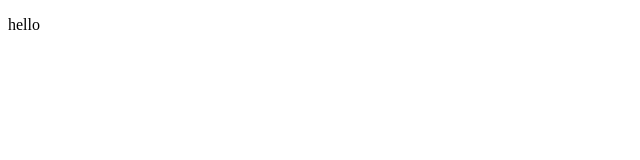
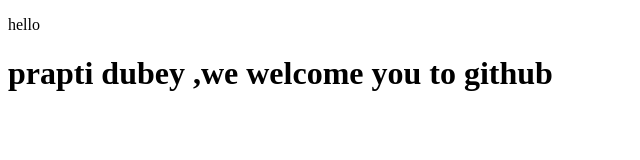
Before and after one commit to Prapti-1203/demo, a plain HTML site: page index.html in a window 1280 px wide. Shown: the whole page, without its empty margins (0-640 px from the left). Drawn offline with Linux system fonts and the light colour scheme.

Commit message:
Update index.html
to see the functionality of pull

```diff
--- a/index.html
+++ b/index.html
@@ -7,5 +7,6 @@
 </head>
 <body>
     <p>hello</p>
+    <h1>prapti dubey ,we welcome you to github</h1>
 </body>
 </html>
```
